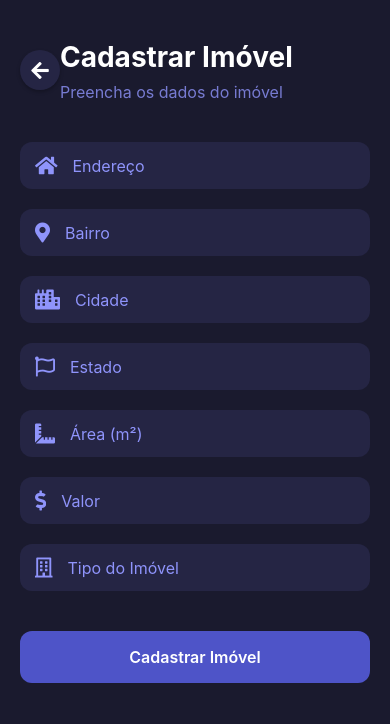
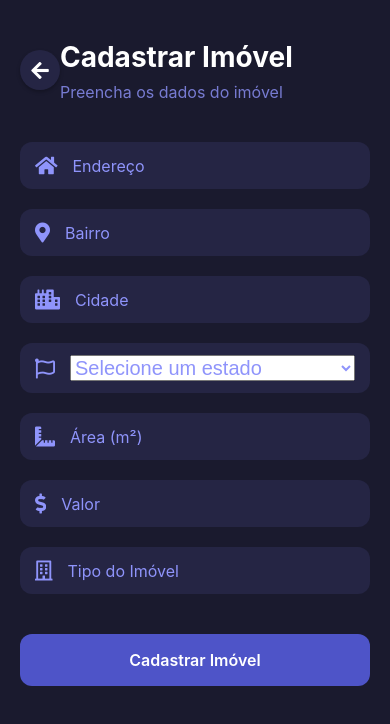
Before and after one commit to lucasskt18/iTBI-calc, a React Native app: screen /RegisterProperty in a window 390 px wide. Shown: the top 724 px of the page. Built offline with nearby package versions, Linux system fonts and the light colour scheme.

Commit message:
ajustes no select

```diff
--- a/package.json
+++ b/package.json
@@ -10,6 +10,7 @@
   },
   "dependencies": {
     "@react-native-async-storage/async-storage": "^2.1.2",
+    "@react-native-picker/picker": "^2.11.0",
     "@react-navigation/native": "^7.1.6",
     "@react-navigation/native-stack": "^7.3.10",
     "@rneui/base": "^4.0.0-rc.7",
--- a/src/screens/RegisterPropertyScreen.tsx
+++ b/src/screens/RegisterPropertyScreen.tsx
@@ -1,4 +1,4 @@
-import React, { useState } from 'react';
+import React, { useState } from "react";
 import {
   View,
   StyleSheet,
@@ -9,11 +9,12 @@ import {
   TouchableOpacity,
   StatusBar,
   Alert,
-} from 'react-native';
-import { Icon } from '@rneui/themed';
-import { useNavigation } from '@react-navigation/native';
-import AsyncStorage from '@react-native-async-storage/async-storage';
-import BackButton from '../components/BackButton';
+} from "react-native";
+import { Icon } from "@rneui/themed";
+import { useNavigation } from "@react-navigation/native";
+import AsyncStorage from "@react-native-async-storage/async-storage";
+import BackButton from "../components/BackButton";
+import { Picker } from "@react-native-picker/picker";
 
 interface FormErrors {
   address?: string;
@@ -23,63 +24,93 @@ interface FormErrors {
   area?: string;
   value?: string;
   type?: string;
+  itemValue?: string;
 }
 
 export default function RegisterPropertyScreen() {
   const navigation = useNavigation();
   const [formData, setFormData] = useState({
-    address: '',
-    neighborhood: '',
-    city: '',
-    state: '',
-    area: '',
-    value: '',
-    type: '',
+    address: "",
+    neighborhood: "",
+    city: "",
+    state: "",
+    area: "",
+    value: "",
+    type: "",
   });
   const [errors, setErrors] = useState<FormErrors>({});
+  const [states, setStates] = useState<string[]>([
+    "Acre",
+    "Alagoas",
+    "Amapá",
+    "Amazonas",
+    "Bahia",
+    "Ceará",
+    "Distrito Federal",
+    "Espírito Santo",
+    "Goiás",
+    "Maranhão",
+    "Mato Grosso",
+    "Mato Grosso do Sul",
+    "Minas Gerais",
+    "Pará",
+    "Paraíba",
+    "Paraná",
+    "Pernambuco",
+    "Piauí",
+    "Rio de Janeiro",
+    "Rio Grande do Norte",
+    "Rio Grande do Sul",
+    "Rondônia",
+    "Roraima",
+    "Santa Catarina",
+    "São Paulo",
+    "Sergipe",
+    "Tocantins",
+  ]);
 
   const validateForm = (): boolean => {
     const newErrors: FormErrors = {};
     let isValid = true;
 
     if (!formData.address.trim()) {
-      newErrors.address = 'Endereço é obrigatório';
+      newErrors.address = "Endereço é obrigatório";
       isValid = false;
     }
 
     if (!formData.neighborhood.trim()) {
-      newErrors.neighborhood = 'Bairro é obrigatório';
+      newErrors.neighborhood = "Bairro é obrigatório";
       isValid = false;
     }
 
     if (!formData.city.trim()) {
-      newErrors.city = 'Cidade é obrigatória';
+      newErrors.city = "Cidade é obrigatória";
       isValid = false;
     }
 
     if (!formData.state.trim()) {
-      newErrors.state = 'Estado é obrigatório';
+      newErrors.state = "Estado é obrigatório";
       isValid = false;
     }
 
     if (!formData.area.trim()) {
-      newErrors.area = 'Área é obrigatória';
+      newErrors.area = "Área é obrigatória";
       isValid = false;
     } else if (isNaN(Number(formData.area)) || Number(formData.area) <= 0) {
-      newErrors.area = 'Área deve ser um número válido';
+      newErrors.area = "Área deve ser um número válido";
       isValid = false;
     }
 
     if (!formData.value.trim()) {
-      newErrors.value = 'Valor é obrigatório';
+      newErrors.value = "Valor é obrigatório";
       isValid = false;
     } else if (isNaN(Number(formData.value)) || Number(formData.value) <= 0) {
-      newErrors.value = 'Valor deve ser um número válido';
+      newErrors.value = "Valor deve ser um número válido";
       isValid = false;
     }
 
     if (!formData.type.trim()) {
-      newErrors.type = 'Tipo do imóvel é obrigatório';
+      newErrors.type = "Tipo do imóvel é obrigatório";
       isValid = false;
     }
 
@@ -89,7 +120,7 @@ export default function RegisterPropertyScreen() {
 
   const handleSubmit = async () => {
     if (!validateForm()) {
-      Alert.alert('Erro', 'Por favor, corrija os erros no formulário.');
+      Alert.alert("Erro", "Por favor, corrija os erros no formulário.");
       return;
     }
 
@@ -99,18 +130,19 @@ export default function RegisterPropertyScreen() {
         ...formData,
       };
 
-      const storedProperties = await AsyncStorage.getItem('properties');
+      const storedProperties = await AsyncStorage.getItem("properties");
       const properties = storedProperties ? JSON.parse(storedProperties) : [];
 
-      await AsyncStorage.setItem('properties', JSON.stringify([...properties, newProperty]));
+      await AsyncStorage.setItem(
+        "properties",
+        JSON.stringify([...properties, newProperty])
+      );
 
-      Alert.alert(
-        'Sucesso',
-        'Imóvel cadastrado com sucesso!',
-        [{ text: 'OK', onPress: () => navigation.goBack() }]
-      );
+      Alert.alert("Sucesso", "Imóvel cadastrado com sucesso!", [
+        { text: "OK", onPress: () => navigation.goBack() },
+      ]);
     } catch (error) {
-      Alert.alert('Erro', 'Ocorreu um erro ao salvar o imóvel.');
+      Alert.alert("Erro", "Ocorreu um erro ao salvar o imóvel.");
     }
   };
 
@@ -133,8 +165,15 @@ export default function RegisterPropertyScreen() {
       <ScrollView style={styles.content}>
         <View style={styles.formContainer}>
           <View>
-            <View style={[styles.inputGroup, errors.address && styles.inputError]}>
-              <Icon name="home" type="font-awesome-5" color="#8F94FB" size={20} />
+            <View
+              style={[styles.inputGroup, errors.address && styles.inputError]}
+            >
+              <Icon
+                name="home"
+                type="font-awesome-5"
+                color="#8F94FB"
+                size={20}
+              />
               <TextInput
                 style={styles.input}
                 placeholder="Endereço"
@@ -148,12 +187,22 @@ export default function RegisterPropertyScreen() {
                 }}
               />
             </View>
-            {renderError('address')}
+            {renderError("address")}
           </View>
 
           <View>
-            <View style={[styles.inputGroup, errors.neighborhood && styles.inputError]}>
-              <Icon name="map-marker-alt" type="font-awesome-5" color="#8F94FB" size={20} />
+            <View
+              style={[
+                styles.inputGroup,
+                errors.neighborhood && styles.inputError,
+              ]}
+            >
+              <Icon
+                name="map-marker-alt"
+                type="font-awesome-5"
+                color="#8F94FB"
+                size={20}
+              />
               <TextInput
                 style={styles.input}
                 placeholder="Bairro"
@@ -167,12 +216,17 @@ export default function RegisterPropertyScreen() {
                 }}
               />
             </View>
-            {renderError('neighborhood')}
+            {renderError("neighborhood")}
           </View>
 
           <View>
             <View style={[styles.inputGroup, errors.city && styles.inputError]}>
-              <Icon name="city" type="font-awesome-5" color="#8F94FB" size={20} />
+              <Icon
+                name="city"
+                type="font-awesome-5"
+                color="#8F94FB"
+                size={20}
+              />
               <TextInput
                 style={styles.input}
                 placeholder="Cidade"
@@ -186,31 +240,61 @@ export default function RegisterPropertyScreen() {
                 }}
               />
             </View>
-            {renderError('city')}
+            {renderError("city")}
           </View>
 
           <View>
-            <View style={[styles.inputGroup, errors.state && styles.inputError]}>
-              <Icon name="flag" type="font-awesome-5" color="#8F94FB" size={20} />
-              <TextInput
-                style={styles.input}
-                placeholder="Estado"
-                placeholderTextColor="#8F94FB"
-                value={formData.state}
-                onChangeText={(text) => {
-                  setFormData({ ...formData, state: text });
+            <View
+              style={[styles.inputGroup, errors.state && styles.inputError]}
+            >
+              <Icon
+                name="flag"
+                type="font-awesome-5"
+                color="#8F94FB"
+                size={20}
+              />
+              <Picker
+                selectedValue={formData.state}
+                style={{
+                  flex: 1,
+                  color: "#8F94FB",
+                  fontSize: 20,
+                }}
+                dropdownIconColor="#8F94FB"
+                onValueChange={(itemValue) => {
+                  setFormData({ ...formData, state: itemValue });
                   if (errors.state) {
                     setErrors({ ...errors, state: undefined });
                   }
                 }}
-              />
+              >
+                <Picker.Item
+                style ={{ color: "#8F94FB" }} // Cor do texto do item inicial
+                  label="Selecione um estado"
+                  value=""
+                  color="#8F94FB" // Cor visível para o item inicial
+                />
+                {states.map((state) => (
+                  <Picker.Item
+                    key={state}
+                    label={state}
+                    value={state}
+                    color="#000" // Alterado para preto
+                  />
+                ))}
+              </Picker>
             </View>
-            {renderError('state')}
+            {renderError("state")}
           </View>
 
           <View>
             <View style={[styles.inputGroup, errors.area && styles.inputError]}>
-              <Icon name="ruler-combined" type="font-awesome-5" color="#8F94FB" size={20} />
+              <Icon
+                name="ruler-combined"
+                type="font-awesome-5"
+                color="#8F94FB"
+                size={20}
+              />
               <TextInput
                 style={styles.input}
                 placeholder="Área (m²)"
@@ -225,12 +309,19 @@ export default function RegisterPropertyScreen() {
                 }}
               />
             </View>
-            {renderError('area')}
+            {renderError("area")}
           </View>
 
           <View>
-            <View style={[styles.inputGroup, errors.value && styles.inputError]}>
-              <Icon name="dollar-sign" type="font-awesome-5" color="#8F94FB" size={20} />
+            <View
+              style={[styles.inputGroup, errors.value && styles.inputError]}
+            >
+              <Icon
+                name="dollar-sign"
+                type="font-awesome-5"
+                color="#8F94FB"
+                size={20}
+              />
               <TextInput
                 style={styles.input}
                 placeholder="Valor"
@@ -245,12 +336,17 @@ export default function RegisterPropertyScreen() {
                 }}
               />
             </View>
-            {renderError('value')}
+            {renderError("value")}
           </View>
 
           <View>
             <View style={[styles.inputGroup, errors.type && styles.inputError]}>
-              <Icon name="building" type="font-awesome-5" color="#8F94FB" size={20} />
+              <Icon
+                name="building"
+                type="font-awesome-5"
+                color="#8F94FB"
+                size={20}
+              />
               <TextInput
                 style={styles.input}
                 placeholder="Tipo do Imóvel"
@@ -264,7 +360,7 @@ export default function RegisterPropertyScreen() {
                 }}
               />
             </View>
-            {renderError('type')}
+            {renderError("type")}
           </View>
 
           <TouchableOpacity style={styles.submitButton} onPress={handleSubmit}>
@@ -279,7 +375,7 @@ export default function RegisterPropertyScreen() {
 const styles = StyleSheet.create({
   container: {
     flex: 1,
-    backgroundColor: '#1A1A2E',
+    backgroundColor: "#1A1A2E",
   },
   header: {
     padding: 20,
@@ -288,13 +384,13 @@ const styles = StyleSheet.create({
   },
   headerTitle: {
     fontSize: 28,
-    fontWeight: 'bold',
-    color: '#FFF',
+    fontWeight: "bold",
+    color: "#FFF",
     marginBottom: 8,
   },
   headerSubtitle: {
     fontSize: 16,
-    color: '#8F94FB',
+    color: "#8F94FB",
     opacity: 0.8,
   },
   content: {
@@ -305,9 +401,9 @@ const styles = StyleSheet.create({
     gap: 20,
   },
   inputGroup: {
-    flexDirection: 'row',
-    alignItems: 'center',
-    backgroundColor: '#252544',
+    flexDirection: "row",
+    alignItems: "center",
+    backgroundColor: "#252544",
     borderRadius: 12,
     paddingHorizontal: 15,
     paddingVertical: 12,
@@ -315,30 +411,30 @@ const styles = StyleSheet.create({
   },
   inputError: {
     borderWidth: 1,
-    borderColor: '#FF6B6B',
+    borderColor: "#FF6B6B",
   },
   input: {
     flex: 1,
-    color: '#FFF',
+    color: "#FFF",
     fontSize: 16,
     padding: 0,
   },
   errorText: {
-    color: '#FF6B6B',
+    color: "#FF6B6B",
     fontSize: 12,
     marginTop: 5,
     marginLeft: 15,
   },
   submitButton: {
-    backgroundColor: '#4E54C8',
+    backgroundColor: "#4E54C8",
     padding: 16,
     borderRadius: 12,
-    alignItems: 'center',
+    alignItems: "center",
     marginTop: 20,
   },
   submitButtonText: {
-    color: '#FFF',
+    color: "#FFF",
     fontSize: 16,
-    fontWeight: '600',
+    fontWeight: "600",
   },
 });
```
Also changed, not shown: 1 other file (tests, documents, lock files or other folders).
